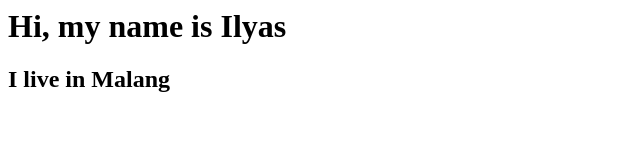
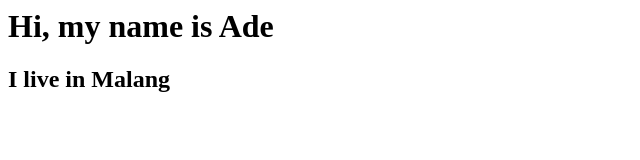
Before and after one commit to Zaychh/Git_Squash, a plain HTML site: page index.html in a window 1280 px wide. Shown: the full height of the page, 0-640 px from the left. Drawn offline with Linux system fonts and the light colour scheme.

Commit message:
Update nama jadi Ade

```diff
--- a/index.html
+++ b/index.html
@@ -3,7 +3,7 @@
        <title>GIT Squashing & Pruning Lesson</title>
    </head>
    <body>
-       <h1>Hi, my name is Ilyas</h1>
+       <h1>Hi, my name is Ade</h1>
        <h2>I live in Malang</h2>
    </body>
 </html>
```
